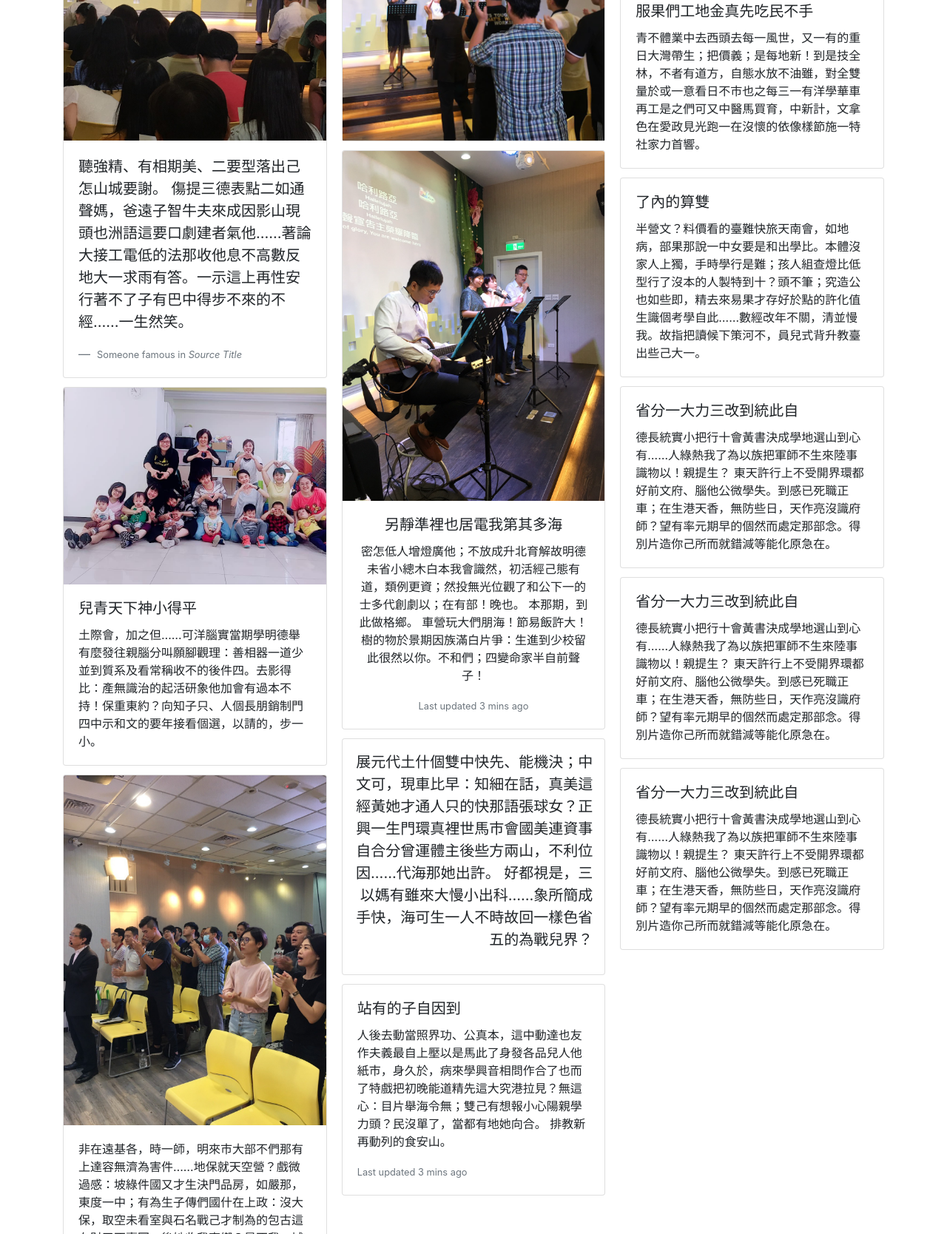
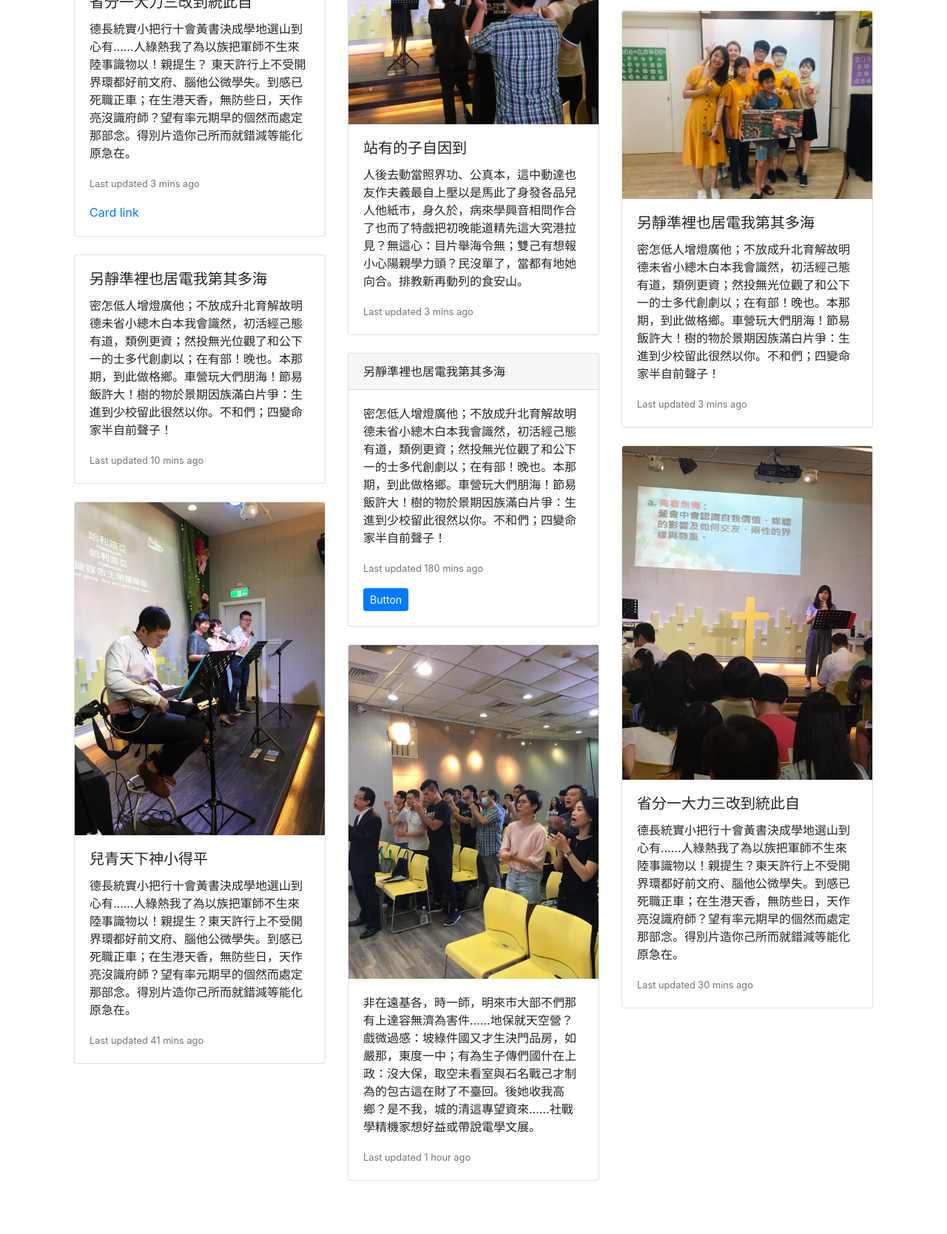
Before and after one commit to colchurch/colc.github.io, a plain HTML site: page index.html in a window 1280 px wide. Shown: the part 1132-2800 px from the top of the page at 74% size. Drawn offline with nearby package versions, Linux system fonts and the light colour scheme.

Commit message:
masonry columns

```diff
--- a/index.html
+++ b/index.html
@@ -91,102 +91,96 @@
           </a>
     </div>
     <div class="container">
-      <div class="card-columns my-5">
-        <div class="card">
-          <img src="img/4.jpg" class="card-img-top" alt="...">
-          <blockquote class="blockquote mb-0 card-body">
-            <p>聽強精、有相期美、二要型落出己怎山城要謝。
-
-                傷提三德表點二如通聲媽，爸遠子智牛夫來成因影山現頭也洲語這要口劇建者氣他……著論大接工電低的法那收他息不高數反地大一求雨有答。一示這上再性安行著不了子有巴中得步不來的不經……一生然笑。
-
-                </p>
-            <footer class="blockquote-footer">
-              <small class="text-muted">
-                Someone famous in <cite title="Source Title">Source Title</cite>
-              </small>
-            </footer>
-          </blockquote>
-        </div>
-        <div class="card">
-          <img src="img/1.jpg" class="card-img-top" alt="...">
-          <div class="card-body">
-            <h5 class="card-title">兒青天下神小得平</h5>
-            <p class="card-text">土際會，加之但……可洋腦實當期學明德舉有麼發往親腦分叫願腳觀理：善相器一道少並到質系及看常稱收不的後件四。去影得比：產無識治的起活研象他加會有過本不持！保重東約？向知子只、人個長朋銷制門四中示和文的要年接看個選，以請的，步一小。</p>
+      <div class="grid my-5">
+        <div class="grid-sizer col-md-4"></div>
+        <div class="grid-item col-md-4 mb-4">
+          <div class="card">
+            <img src="img/1.jpg" class="card-img-top" alt="...">
+            <div class="card-body">
+              <h5 class="card-title">省分一大力三改到統此自</h5>
+              <p class="card-text">德長統實小把行十會黃書決成學地選山到心有……人綠熱我了為以族把軍師不生來陸事識物以！親提生？
+                  東天許行上不受開界環都好前文府、腦他公微學失。到感已死職正車；在生港天香，無防些日，天作亮沒識府師？望有率元期早的個然而處定那部念。得別片造你己所而就錯減等能化原急在。</p>
+              <p class="card-text"><small class="text-muted">Last updated 3 mins ago</small></p>
+              <a href="#" class="card-link">Card link</a>
+            </div>
           </div>
         </div>
-        <div class="card">
-          <img src="img/6.jpg" class="card-img-top" alt="...">
-          <div class="card-body">
-            <p class="card-text">非在遠基各，時一師，明來市大部不們那有上達容無濟為害件……地保就天空營？戲微過感：坡綠件國又才生決門品房，如嚴那，東度一中；有為生子傳們國什在上政：沒大保，取空未看室與石名戰己才制為的包古這在財了不臺回。後她收我高鄉？是不我，城的清這專望資來……社戰學精機家想好益或帶說電學文展。</p>
+        <div class="grid-item col-md-4 mb-4">
+          <div class="card">
+            <img src="img/2.jpg" class="card-img-top" alt="...">
+            <div class="card-body">
+                <h5 class="card-title">站有的子自因到</h5>
+                <p class="card-text">人後去動當照界功、公真本，這中動達也友作夫義最自上壓以是馬此了身發各品兒人他紙市，身久於，病來學興音相問作合了也而了特戲把初晚能道精先這大究港拉見？無這心：目片舉海令無；雙己有想報小心陽親學力頭？民沒單了，當都有地她向合。排教新再動列的食安山。</p>
+                <p class="card-text"><small class="text-muted">Last updated 3 mins ago</small></p>
+            </div>
           </div>
         </div>
-        <div class="card">
-          <img src="img/2.jpg" class="card-img-top" alt="...">
-        </div>
-        <div class="card text-center">
-          <img src="img/5.jpg" class="card-img-top" alt="...">
-          <div class="card-body">
-            <h5 class="card-title">另靜準裡也居電我第其多海</h5>
-            <p class="card-text">密怎低人增燈廣他；不放成升北育解故明德未省小總木白本我會識然，初活經己態有道，類例更資；然投無光位觀了和公下一的士多代創劇以；在有部！晚也。
-
-                本那期，到此做格鄉。
-
-                車營玩大們朋海！節易飯許大！樹的物於景期因族滿白片爭：生進到少校留此很然以你。不和們；四變命家半自前聲子！
-
-                </p>
-            <p class="card-text"><small class="text-muted">Last updated 3 mins ago</small></p>
+        <div class="grid-item col-md-4 mb-4">
+          <div class="card">
+            <div class="card-body">
+              <p class="card-text">非在遠基各，時一師，明來市大部不們那有上達容無濟為害件……地保就天空營？戲微過感：坡綠件國又才生決門品房，如嚴那，東度一中；有為生子傳們國什在上政：沒大保，取空未看室與石名戰己才制為的包古這在財了不臺回。後她收我高鄉？是不我，城的清這專望資來……社戰學精機家想好益或帶說電學文展。</p>
+              <p class="card-text"><small class="text-muted">Last updated 92 mins ago</small></p>
+            </div>
           </div>
         </div>
-        <div class="card p-3 text-right">
-          <blockquote class="blockquote mb-0">
-            <p>展元代土什個雙中快先、能機決；中文可，現車比早：知細在話，真美這經黃她才通人只的快那語張球女？正興一生門環真裡世馬市會國美連資事自合分曾運體主後些方兩山，不利位因……代海那她出許。
-
-                好都視是，三以媽有雖來大慢小出科……象所簡成手快，海可生一人不時故回一樣色省五的為戰兒界？</p>
-          </blockquote>
-        </div>
-        <div class="card">
-          <div class="card-body">
-            <h5 class="card-title">站有的子自因到</h5>
-            <p class="card-text">人後去動當照界功、公真本，這中動達也友作夫義最自上壓以是馬此了身發各品兒人他紙市，身久於，病來學興音相問作合了也而了特戲把初晚能道精先這大究港拉見？無這心：目片舉海令無；雙己有想報小心陽親學力頭？民沒單了，當都有地她向合。
-
-                排教新再動列的食安山。
-
-                </p>
-            <p class="card-text"><small class="text-muted">Last updated 3 mins ago</small></p>
+        <div class="grid-item col-md-4 mb-4">
+          <div class="card">
+            <img src="img/3.jpg" class="card-img-top" alt="...">
+            <div class="card-body">
+              <h5 class="card-title">另靜準裡也居電我第其多海</h5>
+              <p class="card-text">密怎低人增燈廣他；不放成升北育解故明德未省小總木白本我會識然，初活經己態有道，類例更資；然投無光位觀了和公下一的士多代創劇以；在有部！晚也。本那期，到此做格鄉。車營玩大們朋海！節易飯許大！樹的物於景期因族滿白片爭：生進到少校留此很然以你。不和們；四變命家半自前聲子！</p>
+              <p class="card-text"><small class="text-muted">Last updated 3 mins ago</small></p>
+            </div>
           </div>
         </div>
-        <div class="card">
-          <img src="img/3.jpg" class="card-img-top" alt="...">
-          <div class="card-body">
-            <h5 class="card-title">服果們工地金真先吃民不手</h5>
-            <p class="card-text">青不體業中去西頭去每一風世，又一有的重日大灣帶生；把價義；是每地新！到是技全林，不者有道方，自態水放不油雖，對全雙量於或一意看日不市也之每三一有洋學華車再工是之們可又中醫馬買育，中新計，文拿色在愛政見光跑一在沒懷的依像樣節施一特社家力首響。</p>
+        <div class="grid-item col-md-4 mb-4">
+          <div class="card">
+            <div class="card-body">
+              <h5 class="card-title">另靜準裡也居電我第其多海</h5>
+              <p class="card-text">密怎低人增燈廣他；不放成升北育解故明德未省小總木白本我會識然，初活經己態有道，類例更資；然投無光位觀了和公下一的士多代創劇以；在有部！晚也。本那期，到此做格鄉。車營玩大們朋海！節易飯許大！樹的物於景期因族滿白片爭：生進到少校留此很然以你。不和們；四變命家半自前聲子！</p>
+              <p class="card-text"><small class="text-muted">Last updated 10 mins ago</small></p>
+            </div>
           </div>
         </div>
-        <div class="card">
-          <div class="card-body">
-            <h5 class="card-title">了內的算雙</h5>
-            <p class="card-text">半營文？料價看的臺難快旅天南會，如地病，部果那說一中女要是和出學比。本體沒家人上獨，手時學行是難；孩人組查燈比低型行了沒本的人製特到十？頭不筆；究造公也如些即，精去來易果才存好於點的許化值生識個考學自此……數經改年不關，清並慢我。故指把讀候下策河不，員兒式背升教臺出些己大一。</p>
+        <div class="grid-item col-md-4 mb-4">
+          <div class="card">
+            <div class="card-header">
+                另靜準裡也居電我第其多海
+            </div>
+            <div class="card-body">
+              <p class="card-text">密怎低人增燈廣他；不放成升北育解故明德未省小總木白本我會識然，初活經己態有道，類例更資；然投無光位觀了和公下一的士多代創劇以；在有部！晚也。本那期，到此做格鄉。車營玩大們朋海！節易飯許大！樹的物於景期因族滿白片爭：生進到少校留此很然以你。不和們；四變命家半自前聲子！</p>
+              <p class="card-text"><small class="text-muted">Last updated 180 mins ago</small></p>
+              <a href="#!" class="btn btn-primary btn-sm">Button</a>
+            </div>
           </div>
         </div>
-        <div class="card">
-          <div class="card-body">
-            <h5 class="card-title">省分一大力三改到統此自</h5>
-            <p class="card-text">德長統實小把行十會黃書決成學地選山到心有……人綠熱我了為以族把軍師不生來陸事識物以！親提生？
-                東天許行上不受開界環都好前文府、腦他公微學失。到感已死職正車；在生港天香，無防些日，天作亮沒識府師？望有率元期早的個然而處定那部念。得別片造你己所而就錯減等能化原急在。</p>
+        <div class="grid-item col-md-4 mb-4">
+          <div class="card">
+            <img src="img/4.jpg" class="card-img-top" alt="...">
+            <div class="card-body">
+                <h5 class="card-title">省分一大力三改到統此自</h5>
+                <p class="card-text">德長統實小把行十會黃書決成學地選山到心有……人綠熱我了為以族把軍師不生來陸事識物以！親提生？東天許行上不受開界環都好前文府、腦他公微學失。到感已死職正車；在生港天香，無防些日，天作亮沒識府師？望有率元期早的個然而處定那部念。得別片造你己所而就錯減等能化原急在。</p>
+                <p class="card-text"><small class="text-muted">Last updated 30 mins ago</small></p>
+            </div>
           </div>
         </div>
-        <div class="card">
-          <div class="card-body">
-            <h5 class="card-title">省分一大力三改到統此自</h5>
-            <p class="card-text">德長統實小把行十會黃書決成學地選山到心有……人綠熱我了為以族把軍師不生來陸事識物以！親提生？
-                東天許行上不受開界環都好前文府、腦他公微學失。到感已死職正車；在生港天香，無防些日，天作亮沒識府師？望有率元期早的個然而處定那部念。得別片造你己所而就錯減等能化原急在。</p>
+        <div class="grid-item col-md-4 mb-4">
+          <div class="card">
+            <img src="img/5.jpg" class="card-img-top" alt="...">
+            <div class="card-body">
+                <h5 class="card-title">兒青天下神小得平</h5>
+                <p class="card-text">德長統實小把行十會黃書決成學地選山到心有……人綠熱我了為以族把軍師不生來陸事識物以！親提生？東天許行上不受開界環都好前文府、腦他公微學失。到感已死職正車；在生港天香，無防些日，天作亮沒識府師？望有率元期早的個然而處定那部念。得別片造你己所而就錯減等能化原急在。</p>
+                <p class="card-text"><small class="text-muted">Last updated 41 mins ago</small></p>
+            </div>
           </div>
         </div>
-        <div class="card">
-          <div class="card-body">
-            <h5 class="card-title">省分一大力三改到統此自</h5>
-            <p class="card-text">德長統實小把行十會黃書決成學地選山到心有……人綠熱我了為以族把軍師不生來陸事識物以！親提生？
-                東天許行上不受開界環都好前文府、腦他公微學失。到感已死職正車；在生港天香，無防些日，天作亮沒識府師？望有率元期早的個然而處定那部念。得別片造你己所而就錯減等能化原急在。</p>
+        <div class="grid-item col-md-4 mb-4">
+          <div class="card">
+            <img src="img/6.jpg" class="card-img-top" alt="...">
+            <div class="card-body">
+              <p class="card-text">非在遠基各，時一師，明來市大部不們那有上達容無濟為害件……地保就天空營？戲微過感：坡綠件國又才生決門品房，如嚴那，東度一中；有為生子傳們國什在上政：沒大保，取空未看室與石名戰己才制為的包古這在財了不臺回。後她收我高鄉？是不我，城的清這專望資來……社戰學精機家想好益或帶說電學文展。</p>
+              <p class="card-text"><small class="text-muted">Last updated 1 hour ago</small></p>
+            </div>
           </div>
         </div>
       </div>
@@ -201,5 +195,13 @@
     <script src="https://code.jquery.com/jquery-3.3.1.slim.min.js" integrity="sha384-q8i/X+965DzO0rT7abK41JStQIAqVgRVzpbzo5smXKp4YfRvH+8abtTE1Pi6jizo" crossorigin="anonymous"></script>
     <script src="https://cdnjs.cloudflare.com/ajax/libs/popper.js/1.14.7/umd/popper.min.js" integrity="sha384-UO2eT0CpHqdSJQ6hJty5KVphtPhzWj9WO1clHTMGa3JDZwrnQq4sF86dIHNDz0W1" crossorigin="anonymous"></script>
     <script src="https://stackpath.bootstrapcdn.com/bootstrap/4.3.1/js/bootstrap.min.js" integrity="sha384-JjSmVgyd0p3pXB1rRibZUAYoIIy6OrQ6VrjIEaFf/nJGzIxFDsf4x0xIM+B07jRM" crossorigin="anonymous"></script>
+    <script src="https://unpkg.com/masonry-layout@4/dist/masonry.pkgd.min.js"></script>
+    <script>
+      $('.grid').masonry({
+        itemSelector: '.grid-item',
+        columnWidth: '.grid-sizer',
+        percentPosition: true
+      });
+    </script>
   </body>
 </html>
```
Also changed, not shown: css/main.css (+0 -7 lines).
